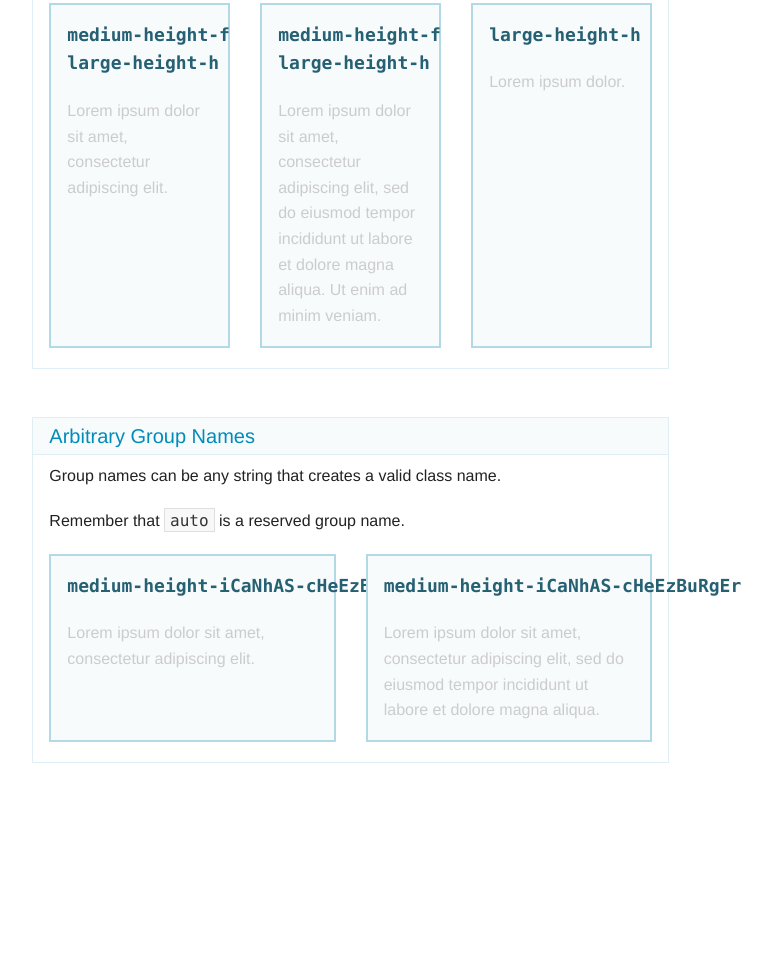
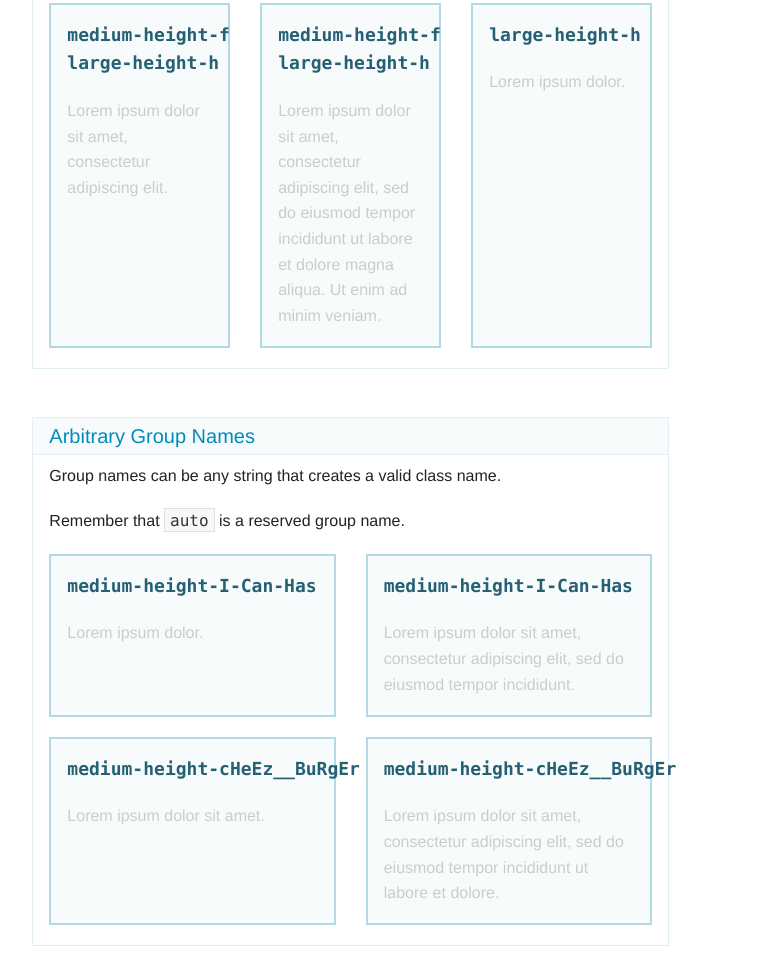
Before and after one commit to jsmreese/responsive-equalized-heights, a plain HTML site: page index.html in a window 1280 px wide. Shown: the part 4466-5428 px from the top of the page, without its empty margins (456-1228 px from the left). Before the commit the page ends 5245 px from the top, so only its background shows below. Drawn offline with Linux system fonts and the light colour scheme.

Commit message:
Better arbitrary group example.

```diff
--- a/index.html
+++ b/index.html
@@ -243,15 +243,27 @@
 						<p>Remember that <code>auto</code> is a reserved group name.</p>
 						<div class="row">
 							<div class="column medium-6">
-								<div class="panel medium-height-iCaNhAS-cHeEzBuRgEr">
-									<p><code><nobr>medium-height-iCaNhAS-cHeEzBuRgEr</nobr></code></p>
-									<p class="lorem">Lorem ipsum dolor sit amet, consectetur adipiscing elit.</p>
+								<div class="panel medium-height-I-Can-Has">
+									<p><code><nobr>medium-height-I-Can-Has</nobr></code></p>
+									<p class="lorem">Lorem ipsum dolor.</p>
 								</div>
 							</div>
 							<div class="column medium-6">
-								<div class="panel medium-height-iCaNhAS-cHeEzBuRgEr">
-									<p><code><nobr>medium-height-iCaNhAS-cHeEzBuRgEr</nobr></code></p>
-									<p class="lorem">Lorem ipsum dolor sit amet, consectetur adipiscing elit, sed do eiusmod tempor incididunt ut labore et dolore magna aliqua.</p>
+								<div class="panel medium-height-I-Can-Has">
+									<p><code><nobr>medium-height-I-Can-Has</nobr></code></p>
+									<p class="lorem">Lorem ipsum dolor sit amet, consectetur adipiscing elit, sed do eiusmod tempor incididunt.</p>
+								</div>
+							</div>
+							<div class="column medium-6">
+								<div class="panel medium-height-cHeEz__BuRgEr">
+									<p><code><nobr>medium-height-cHeEz__BuRgEr</nobr></code></p>
+									<p class="lorem">Lorem ipsum dolor sit amet.</p>
+								</div>
+							</div>
+							<div class="column medium-6">
+								<div class="panel medium-height-cHeEz__BuRgEr">
+									<p><code><nobr>medium-height-cHeEz__BuRgEr</nobr></code></p>
+									<p class="lorem">Lorem ipsum dolor sit amet, consectetur adipiscing elit, sed do eiusmod tempor incididunt ut labore et dolore.</p>
 								</div>
 							</div>
 						</div>
```
